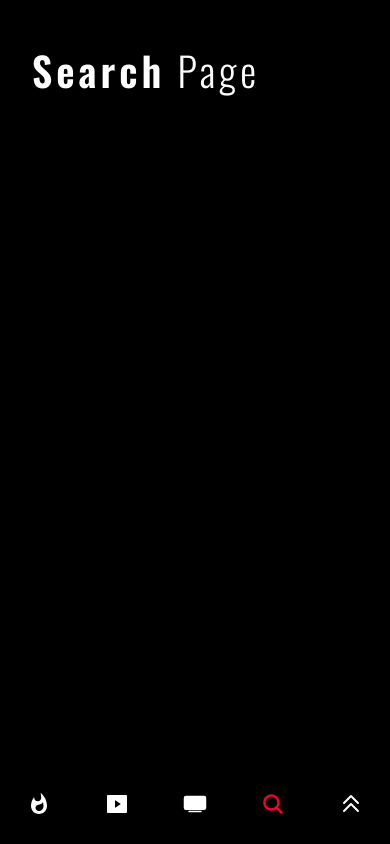
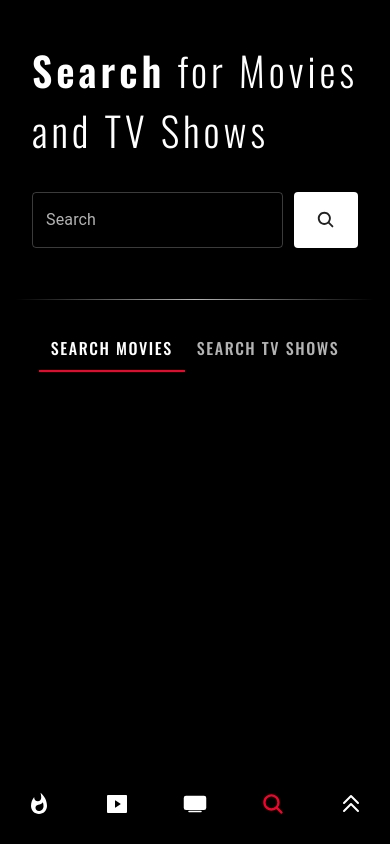
Before and after one commit to ahmed7amm4d/muvie-app, a React (Create React App) app: page /search in a window 390 px wide. Built offline with nearby package versions, Linux system fonts and the light colour scheme.

Commit message:
Added search page

```diff
--- a/src/components/content/ContentItem.js
+++ b/src/components/content/ContentItem.js
@@ -107,6 +107,30 @@ const ContentItem = (props) => {
         case 'ms':
             language = 'Malay';
             break;
+        case 'kn':
+            language = 'Kannada';
+            break;
+        case 'he':
+            language = 'Hebrew';
+            break;
+        case 'am':
+            language = 'Amharic';
+            break;
+        case 'ur':
+            language = "Urdu";
+            break;
+        case 'gu':
+            language = "Gujarati";
+            break;
+        case 'sl':
+            language = "Slovenian";
+            break;
+        case 'fa':
+            language = "Persian";
+            break;
+        case 'hu':
+            language = "Hungarian";
+            break;
         default:
             language = props.language;
     }
--- a/src/components/content/pagination/CustomPagination.module.css
+++ b/src/components/content/pagination/CustomPagination.module.css
@@ -9,6 +9,6 @@
 
 @media only screen and (max-width: 900px) {
     .pagination {
-        margin-bottom: 5rem;
+        margin-bottom: 1rem;
     }
 }
--- a/src/components/genres/Genres.js
+++ b/src/components/genres/Genres.js
@@ -27,7 +27,17 @@ const Genres = (props) => {
     }, [])
 
     const chipClickHandler = (genre) => {
-        props.setSelectedGenres([...props.selectedGenres, genre]);
+        props.setSelectedGenres([...props.selectedGenres, genre].sort(function(a, b) {
+            var nameA = a.name.toUpperCase();
+            var nameB = b.name.toUpperCase();
+            if (nameA < nameB) {
+              return -1;
+            }
+            if (nameA > nameB) {
+              return 1;
+            }
+            return 0;
+          }));
         props.setGenres(props.genres.filter((g) => {
             return g.id !== genre.id;
         }));
@@ -35,10 +45,21 @@ const Genres = (props) => {
     };
 
     const chipDeleteHandler = (genre) => {
+        console.log(props.selectedGenres);
         props.setSelectedGenres(props.selectedGenres.filter((g) => {
             return g.id !== genre.id;
         }));
-        props.setGenres([...props.genres, genre]);
+        props.setGenres([...props.genres, genre].sort(function(a, b) {
+            var nameA = a.name.toUpperCase();
+            var nameB = b.name.toUpperCase();
+            if (nameA < nameB) {
+              return -1;
+            }
+            if (nameA > nameB) {
+              return 1;
+            }
+            return 0;
+          }));
         props.setPage(1);
     };
 
@@ -48,11 +69,11 @@ const Genres = (props) => {
             <ThemeProvider theme={darkTheme}>
                 {props.selectedGenres && props.selectedGenres.map((genre) => {
                     return <Chip key={genre.id} label={genre.name} variant="outlined" onDelete={() => chipDeleteHandler(genre)}
-                    style={{backgroundColor: "black", borderColor: "white", borderRadius: 2, marginRight: 10, fontFamily: "inherit", marginBottom: 10, color: '#f9002b' ,fontSize: '0.9rem'}} />
+                    style={{ borderColor: "#f9002b", borderRadius: 2, marginRight: 10, fontFamily: "inherit", marginBottom: 10, fontSize: '0.9rem' }} />
                 })}
                 {props.genres && props.genres.map((genre) => {
                     return <Chip key={genre.id} label={genre.name} variant="outlined" onClick={() => chipClickHandler(genre)}
-                    style={{borderColor: "#f9002b", borderRadius: 2, marginRight: 10, fontFamily: "inherit", marginBottom: 10, fontSize: '0.9rem'}} />
+                    style={{ borderColor: "white", borderRadius: 2, marginRight: 10, fontFamily: "inherit", marginBottom: 10, fontSize: '0.9rem' }} />
                 })}
             </ThemeProvider>
         </div>
--- a/src/components/layout/Header.css
+++ b/src/components/layout/Header.css
@@ -97,6 +97,7 @@
         bottom: 0;
         width: 100vw;
         height: 5rem;
+
     }
 
     .logo {
@@ -156,5 +157,5 @@
 
     .navbar:hover .svg {
         color: black;
+    }
 }
-}
--- a/src/index.css
+++ b/src/index.css
@@ -46,11 +46,56 @@ body {
     margin-left: 5rem;
     padding: 1rem 4rem;
     padding-right: 5rem;
+    margin-bottom: 2rem;
+}
+
+.search-container {
+    display: flex;
+    margin: 1.5rem 1rem 2rem 1rem;
+    justify-content: flex-start;
+    position: relative;
+}
+
+.search-field {
+    width: 20rem;
+}
+
+.search-button {
+    background-color: white !important;
+}
+
+.search-button .search-svg {
+    min-height: 1.2rem;
+    min-width: 1.2rem;
+    transition: all 200ms;
+}
+
+.search-button:hover .search-svg {
+    min-height: 1.5rem;
+    min-width: 1.5rem;
+}
+
+.tabs-container {
+    display: flex;
+    margin: 1.5rem 1rem 2rem 1rem;
 }
 
 @media only screen and (max-width: 900px) {
     .page-container {
         margin: 0;
         padding: 1rem 1rem;
+        margin-bottom: 4rem;
+    }
+
+    .search-container {
+        justify-content: center;
+    }
+
+    .search-field {
+        flex: 1;
+    }
+
+    .tabs-container {
+        justify-content: center;
     }
 }
--- a/src/pages/Search.js
+++ b/src/pages/Search.js
@@ -1,9 +1,102 @@
-import React from "react";
+import React, { useEffect, useState } from "react";
+import axios from "axios";
+
+import { TextField, Button, Tabs, Tab } from "@material-ui/core";
+import { createTheme, ThemeProvider } from "@material-ui/core";
+import { IoSearch } from "react-icons/io5";
+import ContentItem from "../components/content/ContentItem";
+import classes from './styles/Pages.module.css';
+import CustomPagination from "../components/content/pagination/CustomPagination";
+
+const darkTheme = createTheme({
+    palette: {
+      type: "dark",
+      primary: {
+          main: '#fff',
+      },
+      secondary: {
+          main: '#f9002b',
+      },
+    },
+  });
 
 const Search = (props) => {
+    const [type, setType] = useState(0);
+    const [searchText, setSearchText] = useState("");
+    const [page, setPage] = useState(1);
+    const [content, setContent] = useState([]);
+    const [numberOfPages, setNumberOfPages] = useState();
+    const [validate, setValidate] = useState();
+
+    const fetchSearch = async () => {
+        try {
+            if(searchText === "") {
+                return;
+            }
+            const { data } = await axios.get(`https://api.themoviedb.org/3/search/${type ? "tv" : "movie"}?api_key=${process.env.REACT_APP_API_KEY}&language=en-US&query=${searchText}&page=${page}&include_adult=false`);
+            setContent(data.results);
+            setNumberOfPages(data.total_pages);
+        } catch (error) {
+            console.error(error);
+        }
+    };
+
+    useEffect(() => {
+        window.scroll(0, 0);
+        fetchSearch();
+        // eslint-disable-next-line
+    }, [type, page]);
+
+    const buttonClickHandler = () => {
+        if(searchText === "") {
+            setValidate(<p className={classes.validate}> Please enter a valid value </p>);
+        }
+        fetchSearch();
+    };
+
+    const searchInputHandler = (event) => {
+        setSearchText(event.target.value);
+        setValidate(<p className={classes.validate}></p>);
+    };
+
+    const tabChangeHandler = (event, value) => {
+        setType(value);
+        setPage(1);
+    };
+
+    const EnterKeyHandler = (event) => {
+        if (event.key === 'Enter') {
+            if(searchText === "") {
+                setValidate(<p className={classes.validate}> Please enter a valid value </p>);
+            }
+            fetchSearch();
+        }
+    }
+
     return (
         <div className="page-container">
-            <h1 className="page-title"><span className="page-title-span">Search</span> Page</h1>
+            <h1 className="page-title"><span className="page-title-span">Search</span> for Movies and TV Shows</h1>
+            <ThemeProvider theme={darkTheme}>
+                <div className="search-container">
+                    <TextField label="Search" variant="outlined" className="search-field" onChange={searchInputHandler} onKeyDown={EnterKeyHandler} />
+                    <Button className="search-button" variant="contained" style={{marginLeft: "0.7rem"}} onClick={buttonClickHandler}><IoSearch className="search-svg"/></Button>
+                    {validate}
+                </div>
+                <hr className={classes.hr1} />
+                <div className="tabs-container">
+                    <Tabs value={type} indicatorColor='secondary' textColor='primary' onChange={tabChangeHandler} aria-label="disabled tabs example">
+                        <Tab style={{fontFamily: "inherit", fontSize: "1rem", letterSpacing: "0.1rem"}} label="Search Movies" />
+                        <Tab style={{fontFamily: "inherit", fontSize: "1rem", letterSpacing: "0.1rem"}} label="Search TV Shows" />
+                    </Tabs>
+                </div>
+            </ThemeProvider>
+            <div className={classes.container}>
+                {content && content.map((item) => {
+                    return <ContentItem key={item.id} id={item.id} poster={item.poster_path} title={item.title || item.name}
+                    date={item.release_date || item.first_air_date} mediaType={type? 'tv' : 'movie'} rating={item.vote_average} language={item.original_language} />;
+                })}
+            </div>
+                {numberOfPages > 1 && (<CustomPagination setPage={setPage} numberOfPages={numberOfPages} />)}
         </div>
     );
 };
--- a/src/pages/Shows.js
+++ b/src/pages/Shows.js
@@ -28,7 +28,7 @@ const Shows = (props) => {
 
     return (
         <div className="page-container">
-            <h1 className="page-title"><span className="page-title-span">Discover</span> TV-Shows</h1>
+            <h1 className="page-title"><span className="page-title-span">Discover</span> TV Shows</h1>
             <Genres type='tv' genres={genres} selectedGenres={selectedGenres} setGenres={setGenres} setSelectedGenres={setSelectedGenres} setPage={setPage} />
             <div className={classes.container}>
                 {movies && movies.map((item) => {
--- a/src/pages/styles/Pages.module.css
+++ b/src/pages/styles/Pages.module.css
@@ -3,3 +3,35 @@
     flex-wrap: wrap;
     justify-content: space-evenly;
 }
+
+.validate {
+    color: #f9002b;
+    position: absolute;
+    font-size: 1rem;
+    top: 3rem;
+    left: 0.5rem;
+    animation-name: validation;
+    animation-duration: 400ms;
+    letter-spacing: 0.1rem;
+}
+
+.hr1 {
+    width: 100%;
+    margin-top: 3.2rem;
+    margin-bottom: 1rem;
+    border: 0;
+    height: 1px;
+    background-image: linear-gradient(to right, transparent, #b6b6b6, transparent);
+}
+
+@keyframes validation {
+    from {
+        top: 0rem;
+        opacity: 0;
+    }
+
+    to {
+        top: 3rem;
+        opacity: 1;
+    }
+}
```
Also changed, not shown: src/pages/Trending.js (indentation only).
